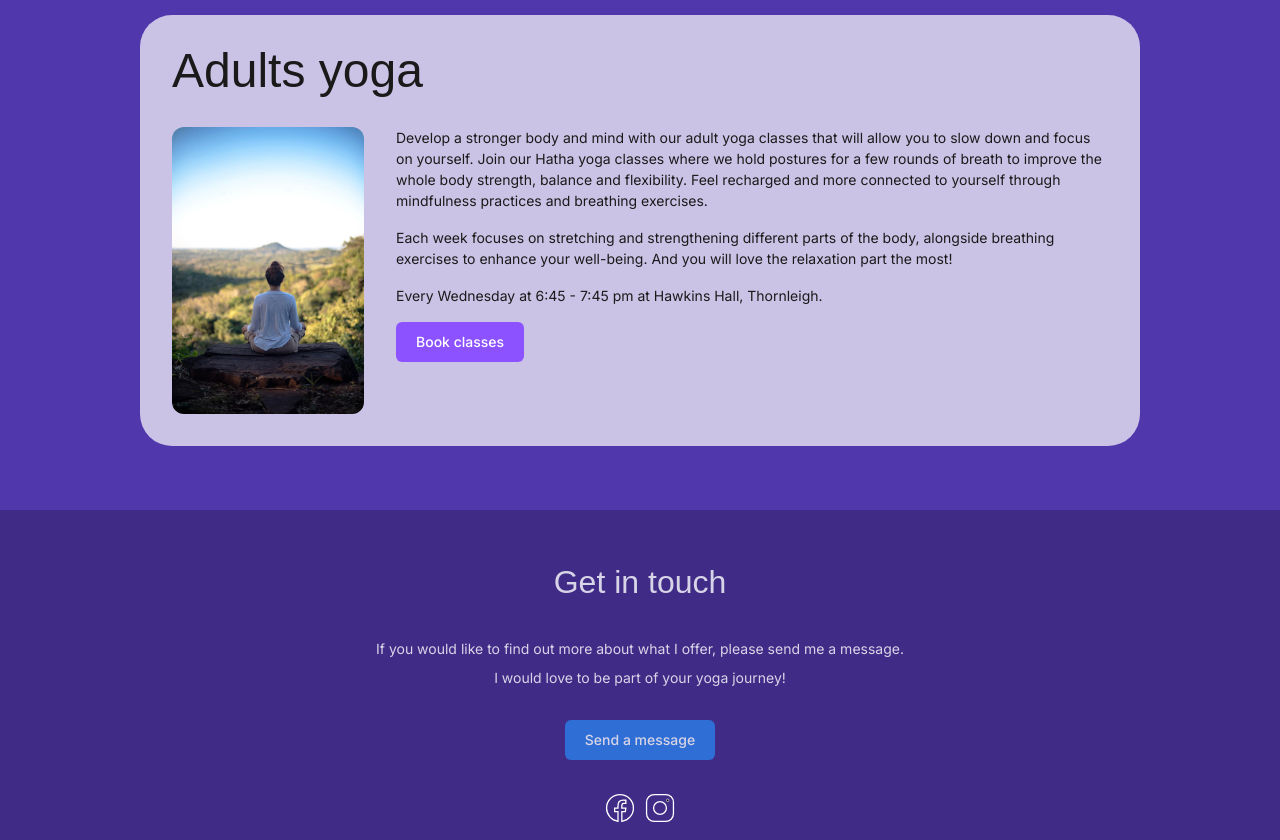
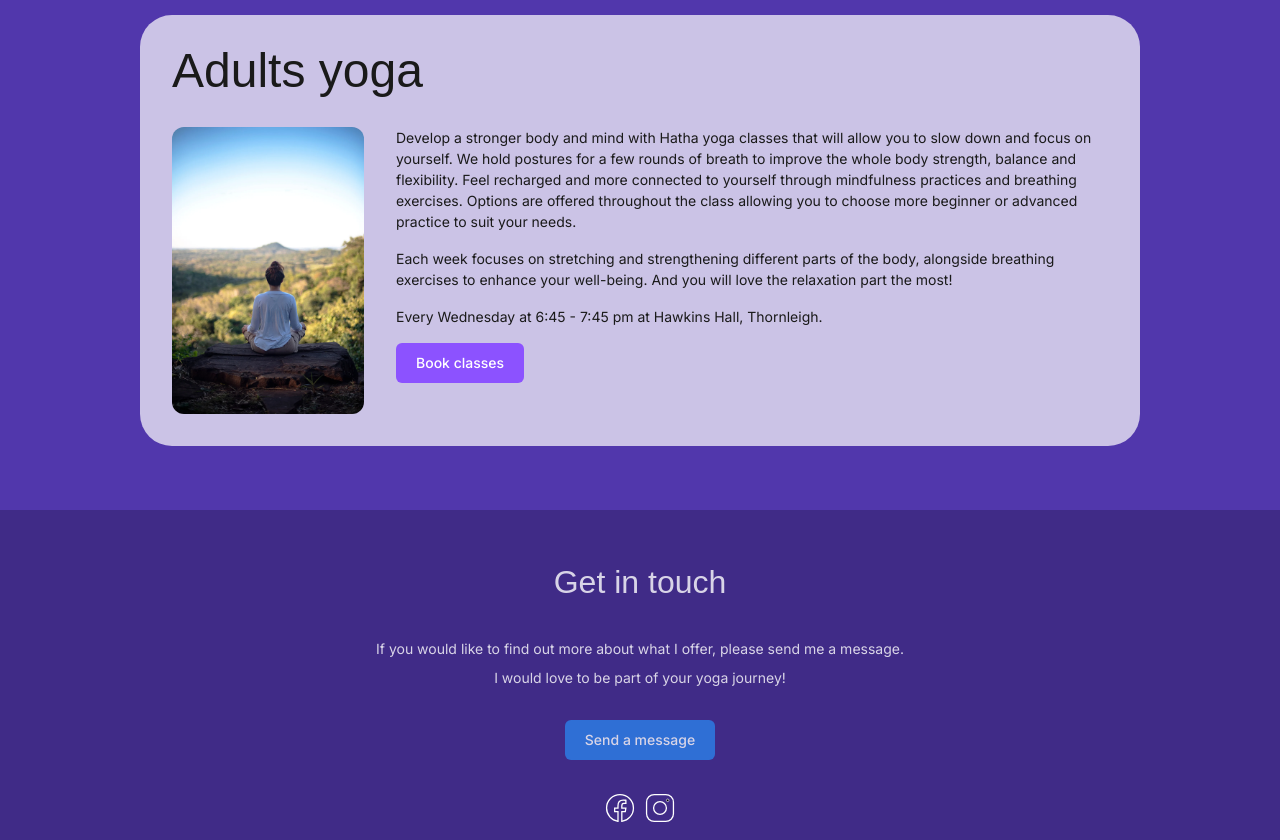
Before and after one commit to raycashmore/balayoga, a Next.js app: page / in a window 1280 px wide. Shown: the part 2340-3180 px from the top of the page. Built offline with nearby package versions, Linux system fonts and the light colour scheme; a web font is replaced by a local one.

Commit message:
Adults text update

```diff
--- a/src/app/adults.tsx
+++ b/src/app/adults.tsx
@@ -12,10 +12,10 @@ export function Adults() {
 				</aside>
 				<div className="flex-[1]">
 					<p className="pb-4">
-						Develop a stronger body and mind with our adult yoga classes that will allow you to slow down and focus on yourself.
-						Join our Hatha yoga classes where we hold postures for a few rounds of breath to improve the whole body strength,
-						balance and flexibility. Feel recharged and more connected to yourself through mindfulness practices and breathing
-						exercises.
+						Develop a stronger body and mind with Hatha yoga classes that will allow you to slow down and focus on yourself. We
+						hold postures for a few rounds of breath to improve the whole body strength, balance and flexibility. Feel recharged
+						and more connected to yourself through mindfulness practices and breathing exercises. Options are offered throughout
+						the class allowing you to choose more beginner or advanced practice to suit your needs.
 					</p>
 					<p className="pb-4">
 						Each week focuses on stretching and strengthening different parts of the body, alongside breathing exercises to
```
